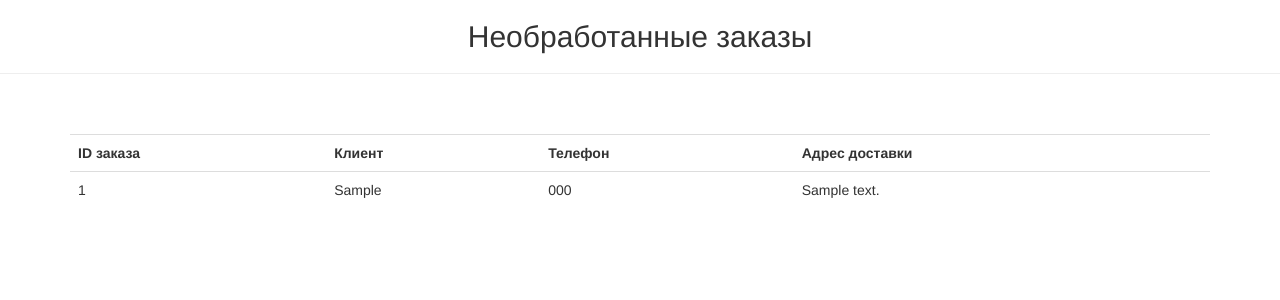
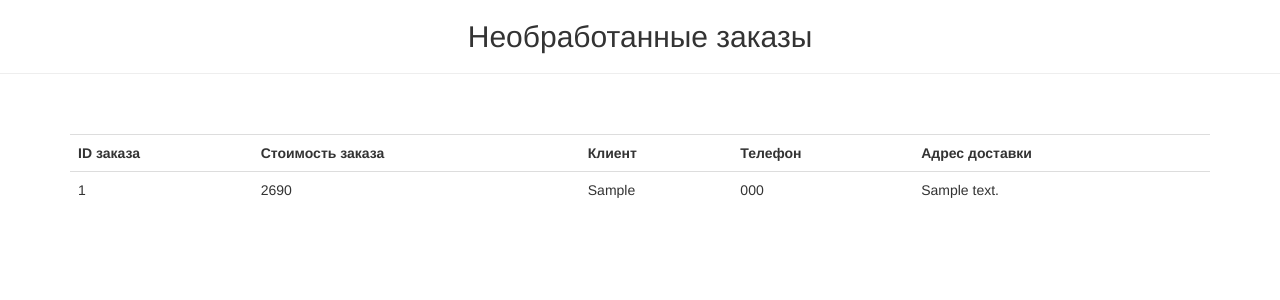
Before and after one commit to gennadis/burger-store, a Django app: page /manager/orders/ in a window 1280 px wide. Shown: the part 52-352 px from the top of the page. Run offline with Django 3.2, Linux system fonts and the light colour scheme; a user stored in the database is signed in; data comes from the database, SQL or seed files in the repository; tables that the repository leaves empty hold one stand-in row (values such as "Sample post"); some libraries are stand-ins or nearby versions.

Commit message:
DIsplay `Order` total prices for manager

```diff
--- a/restaurateur/templates/order_items.html
+++ b/restaurateur/templates/order_items.html
@@ -14,6 +14,7 @@
   <table class="table table-responsive">
     <tr>
       <th>ID заказа</th>
+      <th>Стоимость заказа</th>
       <th>Клиент</th>
       <th>Телефон</th>
       <th>Адрес доставки</th>
@@ -22,6 +23,7 @@
     {% for order in orders %}
     <tr>
       <td>{{ order.id }}</td>
+      <td>{{ order.total_price }}</td>
       <td>{{ order.first_name }}</td>
       <td>{{ order.phone_number }}</td>
       <td>{{ order.address }}</td>
--- a/restaurateur/views.py
+++ b/restaurateur/views.py
@@ -115,5 +115,5 @@ def view_orders(request):
     return render(
         request,
         template_name="order_items.html",
-        context={"orders": Order.objects.all()},
+        context={"orders": Order.objects.with_total_prices()},
     )
```
